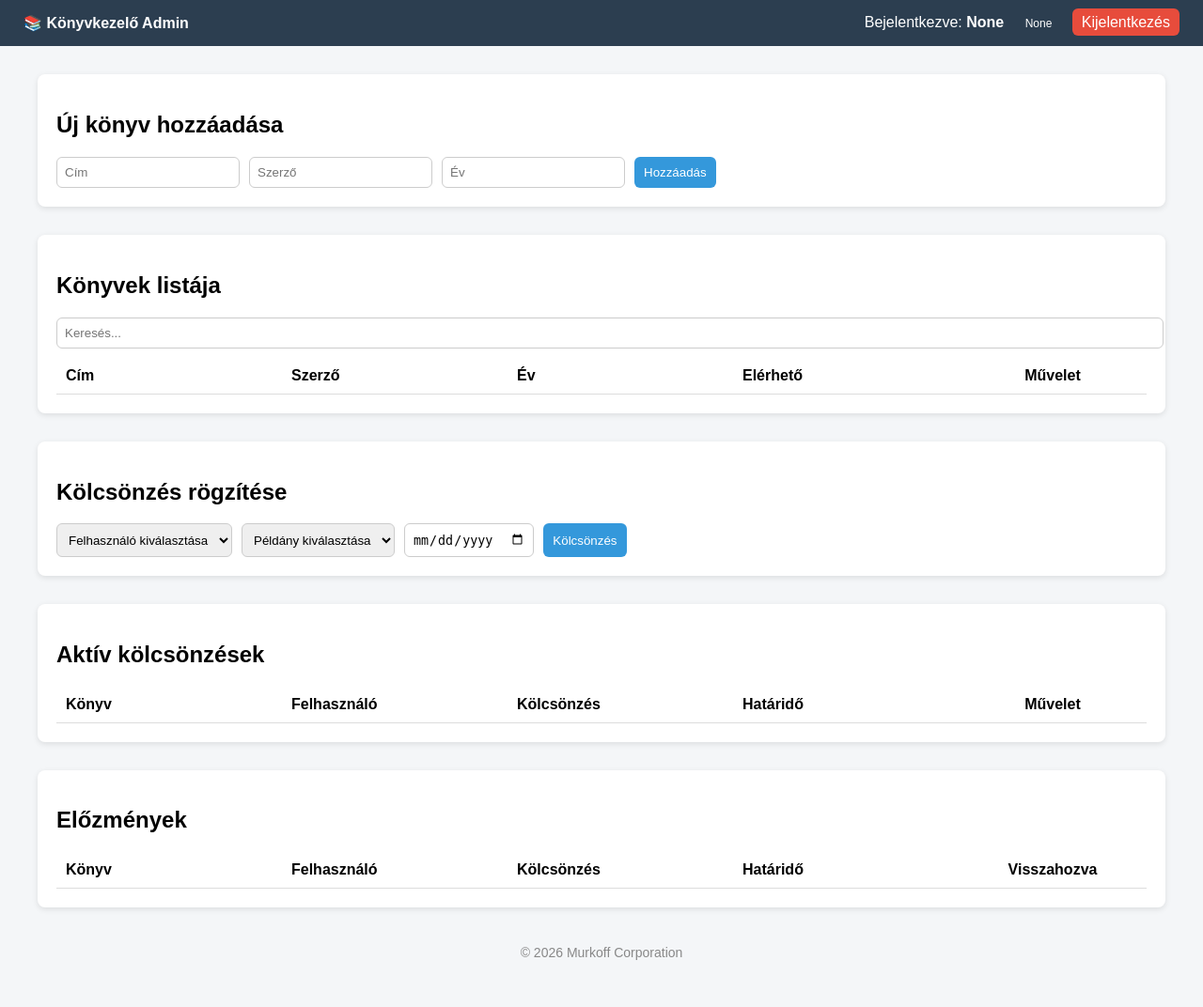
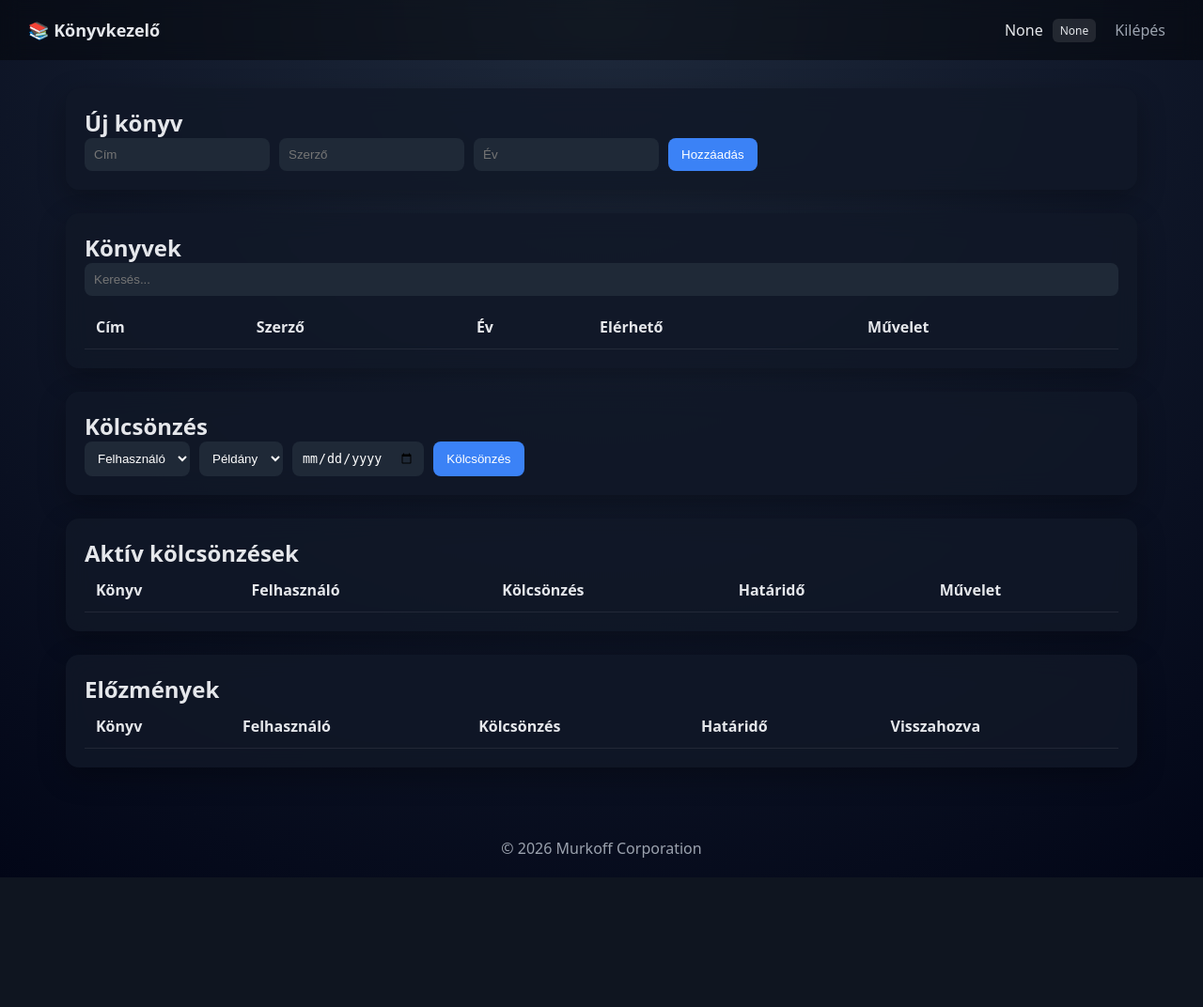
Before and after one commit to Naplemente/KonyvMoly, a FastAPI app: template templates/index.html in a window 1280 px wide. Shown: the whole page at 94% size. After the commit the page ends 934 px from the top, so only its background shows below. Run offline with FastAPI, Linux system fonts and the light colour scheme; the template is opened without the code that fills it, so the values that code supplies are empty.

Commit message:
Refactor index.html for improved styling and layout

```diff
--- a/templates/index.html
+++ b/templates/index.html
@@ -6,111 +6,160 @@
 <title>Admin – Könyvkezelő</title>
 
 <style>
-body {
-    font-family: Arial;
-    margin: 40px;
-    background: #f4f6f8;
+:root {
+    --bg: #0f172a;
+    --card: rgba(17, 24, 39, 0.85);
+    --accent: #3b82f6;
+    --text: #e5e7eb;
+    --muted: #9ca3af;
+    --danger: #ef4444;
 }
 
-.card {
-    background: white;
-    padding: 20px;
-    margin-bottom: 30px;
-    border-radius: 8px;
-    box-shadow: 0 2px 6px rgba(0,0,0,0.1);
+/* RESET */
+* { margin:0; padding:0; box-sizing:border-box; }
+
+body {
+    font-family: system-ui;
+    background: radial-gradient(circle at top, #1e293b, #020617);
+    color: var(--text);
 }
 
+/* NAVBAR */
+.navbar {
+    display:flex;
+    justify-content:space-between;
+    align-items:center;
+    padding:15px 30px;
+    background: rgba(0,0,0,0.4);
+    backdrop-filter: blur(10px);
+}
+
+.navbar strong {
+    font-size:18px;
+}
+
+.navbar-right {
+    display:flex;
+    align-items:center;
+    gap:10px;
+}
+
+.navbar a {
+    color: var(--muted);
+    text-decoration:none;
+    padding:6px 10px;
+    border-radius:6px;
+    transition:0.2s;
+}
+
+.navbar a:hover {
+    color:white;
+    background: rgba(255,255,255,0.05);
+}
+
+.logout {
+    color: #f87171;
+}
+
+.adminbtn {
+    background: #f59e0b;
+    color: white !important;
+}
+
+/* ROLE */
+.role {
+    padding:4px 8px;
+    border-radius:6px;
+    font-size:12px;
+    background: rgba(255,255,255,0.1);
+}
+
+/* LAYOUT */
+.container {
+    max-width:1200px;
+    margin:auto;
+    padding:30px;
+}
+
+/* CARD */
+.card {
+    background: var(--card);
+    backdrop-filter: blur(12px);
+    padding:20px;
+    margin-bottom:25px;
+    border-radius:14px;
+    box-shadow: 0 10px 30px rgba(0,0,0,0.3);
+}
+
+/* INPUT */
+input, select {
+    padding:10px;
+    border-radius:8px;
+    border:none;
+    background:#1f2937;
+    color:white;
+}
+
+/* BUTTON */
+button {
+    padding:10px 14px;
+    border:none;
+    border-radius:8px;
+    background: var(--accent);
+    color:white;
+    cursor:pointer;
+    transition:0.2s;
+}
+
+button:hover { opacity:0.9; }
+
+.danger {
+    background: var(--danger);
+}
+
+/* TABLE */
 table {
-    width: 100%;
+    width:100%;
     border-collapse: collapse;
-    table-layout: fixed;
 }
 
 th, td {
-    padding: 10px;
-    border-bottom: 1px solid #ddd;
-    text-align: left;
+    padding:12px;
+    text-align:left;
 }
 
-th:last-child, td:last-child {
-    text-align: center;
-    width: 180px;
+tr {
+    border-bottom:1px solid rgba(255,255,255,0.08);
 }
 
-button {
-    padding: 6px 10px;
-    border: none;
-    border-radius: 6px;
-    cursor: pointer;
-    margin-right: 5px;
+tr:hover {
+    background: rgba(255,255,255,0.03);
 }
 
-.primary {
-    background: #3498db;
-    color: white;
+/* STATUS COLORS */
+.ok { background-color: rgba(34,197,94,0.15); }
+.kozeli { background-color: rgba(250,204,21,0.2); }
+.lejart { background-color: rgba(239,68,68,0.2); }
+
+/* FORM */
+.flex {
+    display:flex;
+    gap:10px;
+    flex-wrap:wrap;
 }
 
-.danger {
-    background: #e74c3c;
-    color: white;
+/* SEARCH */
+.search {
+    width:100%;
+    margin-bottom:10px;
 }
 
-.navbar {
-    background: #2c3e50;
-    color: white;
-    padding: 15px 25px;
-    display: flex;
-    justify-content: space-between;
-    margin: -40px -40px 30px -40px;
+/* FOOTER */
+.footer {
+    text-align:center;
+    padding:20px;
+    color:var(--muted);
 }
-
-.navbar a {
-    color: white;
-    text-decoration: none;
-    padding: 6px 10px;
-    border-radius: 6px;
-    margin-left: 10px;
-}
-
-.logout {
-    background: #e74c3c;
-}
-
-.adminbtn {
-    background: #f39c12;
-}
-
-/* ROLE BADGE */
-.role {
-    margin-left: 10px;
-    padding: 3px 8px;
-    border-radius: 6px;
-    font-size: 12px;
-}
-
-.role.admin { background: #f39c12; }
-.role.superadmin { background: #9b59b6; }
-
-/* HATÁRIDŐ SZÍNEK */
-.ok { background-color: #eafaf1; }
-.kozeli { background-color: #fff3cd; }
-.lejart { background-color: #f8d7da; }
-
-tr:hover { opacity: 0.9; }
-
-input, select {
-    padding: 8px;
-    border-radius: 6px;
-    border: 1px solid #ccc;
-}
-
-    .footer {
-    text-align: center;
-    padding: 10px;
-    font-size: 14px;
-    color: #888;
-}
-
 </style>
 </head>
 
@@ -118,42 +167,43 @@ input, select {
 
 <!-- NAVBAR -->
 <div class="navbar">
-    <div><strong>📚 Könyvkezelő Admin</strong></div>
+    <strong>📚 Könyvkezelő</strong>
 
-    <div>
-        Bejelentkezve:
-        <strong>{{ request.session.get('user') }}</strong>
+    <div class="navbar-right">
+        <span>{{ request.session.get('user') }}</span>
 
-        <span class="role {{ request.session.get('role') }}">
+        <span class="role">
             {{ request.session.get('role') }}
         </span>
 
         {% if request.session.get("role") in ["admin", "superadmin"] %}
-        <a href="/adminok" class="adminbtn">Admin kezelő</a>
+        <a href="/adminok" class="adminbtn">Admin</a>
         {% endif %}
 
-        <a href="/logout" class="logout">Kijelentkezés</a>
+        <a href="/logout" class="logout">Kilépés</a>
     </div>
 </div>
 
+<div class="container">
+
 <!-- ÚJ KÖNYV -->
 <div class="card">
-<h2>Új könyv hozzáadása</h2>
+<h2>Új könyv</h2>
 
-<form id="konyv-form" style="display:flex; gap:10px; flex-wrap:wrap;">
+<form id="konyv-form" class="flex">
     <input type="text" id="title" placeholder="Cím" required>
     <input type="text" id="author" placeholder="Szerző" required>
     <input type="number" id="year" placeholder="Év" required>
-    <button class="primary">Hozzáadás</button>
+    <button>Hozzáadás</button>
 </form>
+
 </div>
 
 <!-- KÖNYVEK -->
 <div class="card">
-<h2>Könyvek listája</h2>
+<h2>Könyvek</h2>
 
-<input type="text" id="kereso" placeholder="Keresés..."
-style="width:100%;margin-bottom:10px;padding:8px">
+<input type="text" id="kereso" placeholder="Keresés..." class="search">
 
 <table>
 <thead>
@@ -161,7 +211,7 @@ style="width:100%;margin-bottom:10px;padding:8px">
     <th>Cím</th>
     <th>Szerző</th>
     <th>Év</th>
-    <th>Elérhető</th> <!-- ÚJ -->
+    <th>Elérhető</th>
     <th>Művelet</th>
 </tr>
 </thead>
@@ -172,21 +222,22 @@ style="width:100%;margin-bottom:10px;padding:8px">
 
 <!-- KÖLCSÖNZÉS -->
 <div class="card">
-<h2>Kölcsönzés rögzítése</h2>
+<h2>Kölcsönzés</h2>
 
-<form id="kolcsonzes-form" style="display:flex; gap:10px; flex-wrap:wrap;">
-<select id="user" required>
-    <option value="">Felhasználó kiválasztása</option>
-</select>
+<form id="kolcsonzes-form" class="flex">
+    <select id="user" required>
+        <option value="">Felhasználó</option>
+    </select>
 
-<select id="peldany" required>
-    <option value="">Példány kiválasztása</option>
-</select>
+    <select id="peldany" required>
+        <option value="">Példány</option>
+    </select>
 
-<input type="date" id="hatarido" required>
+    <input type="date" id="hatarido" required>
 
-<button class="primary">Kölcsönzés</button>
+    <button>Kölcsönzés</button>
 </form>
+
 </div>
 
 <!-- AKTÍV -->
@@ -227,10 +278,13 @@ style="width:100%;margin-bottom:10px;padding:8px">
 </table>
 </div>
 
+</div>
+
 <script src="/static/js/main.js"></script>
 
 <footer class="footer">
     © 2026 Murkoff Corporation
 </footer>
+
 </body>
 </html>
```
